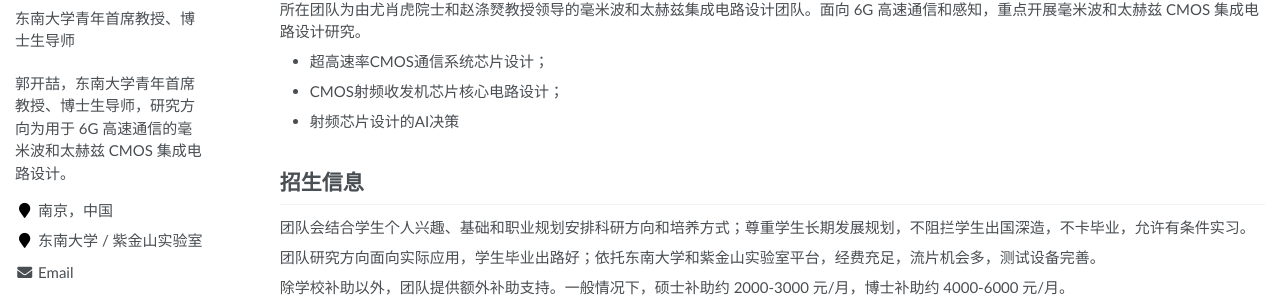
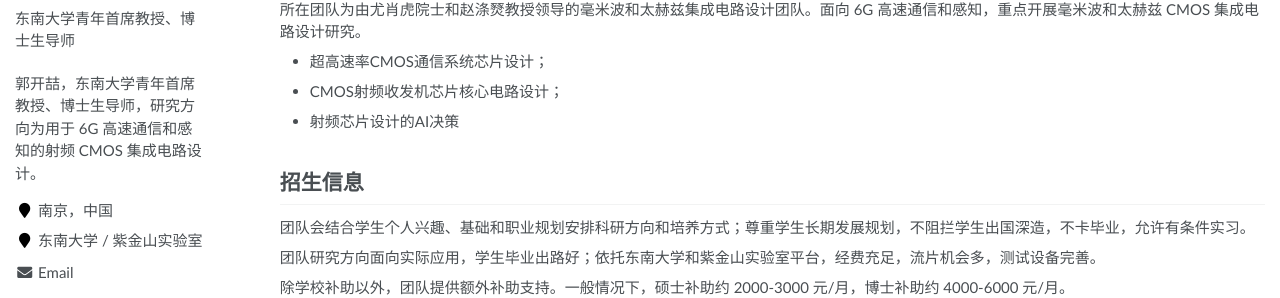
Before and after one commit to jiaruihe80-crypto/guo-lab-demo, a Jekyll site: the page built from _pages/about.md, in a window 1280 px wide. Shown: the part 304-602 px from the top of the page. Built offline with Jekyll 4.4.1, drawn with Linux system fonts in a browser that asks for light colours; some web fonts are replaced.

Commit message:
Modify site description for clarity
Updated the description to include RF CMOS design by Sheng WANG

```diff
--- a/_config.yml
+++ b/_config.yml
@@ -1,7 +1,7 @@
 # Site Settings
 locale: "zh-CN"
 title: "郭开喆"
-description: "郭开喆，东南大学青年首席教授、博士生导师，研究方向为用于 6G 高速通信的毫米波和太赫兹 CMOS 集成电路设计。"
+description: "郭开喆，东南大学青年首席教授、博士生导师，研究方向为用于 6G 高速通信和感知的射频 CMOS 集成电路设计。"
 url: "https://jiaruihe80-crypto.github.io"
 baseurl: "/guo-lab-demo"
 repository: "jiaruihe80-crypto/guo-lab-demo"
```
